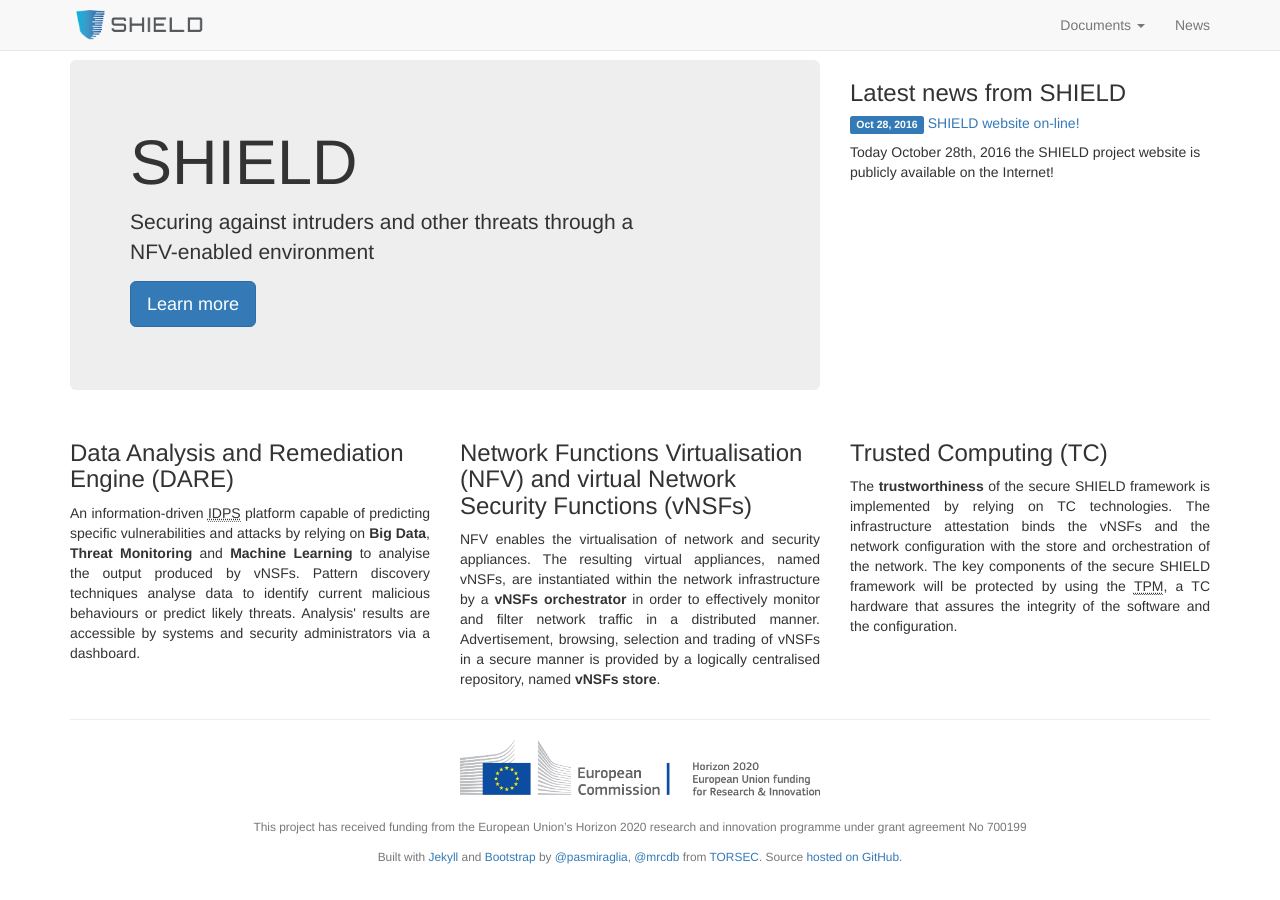
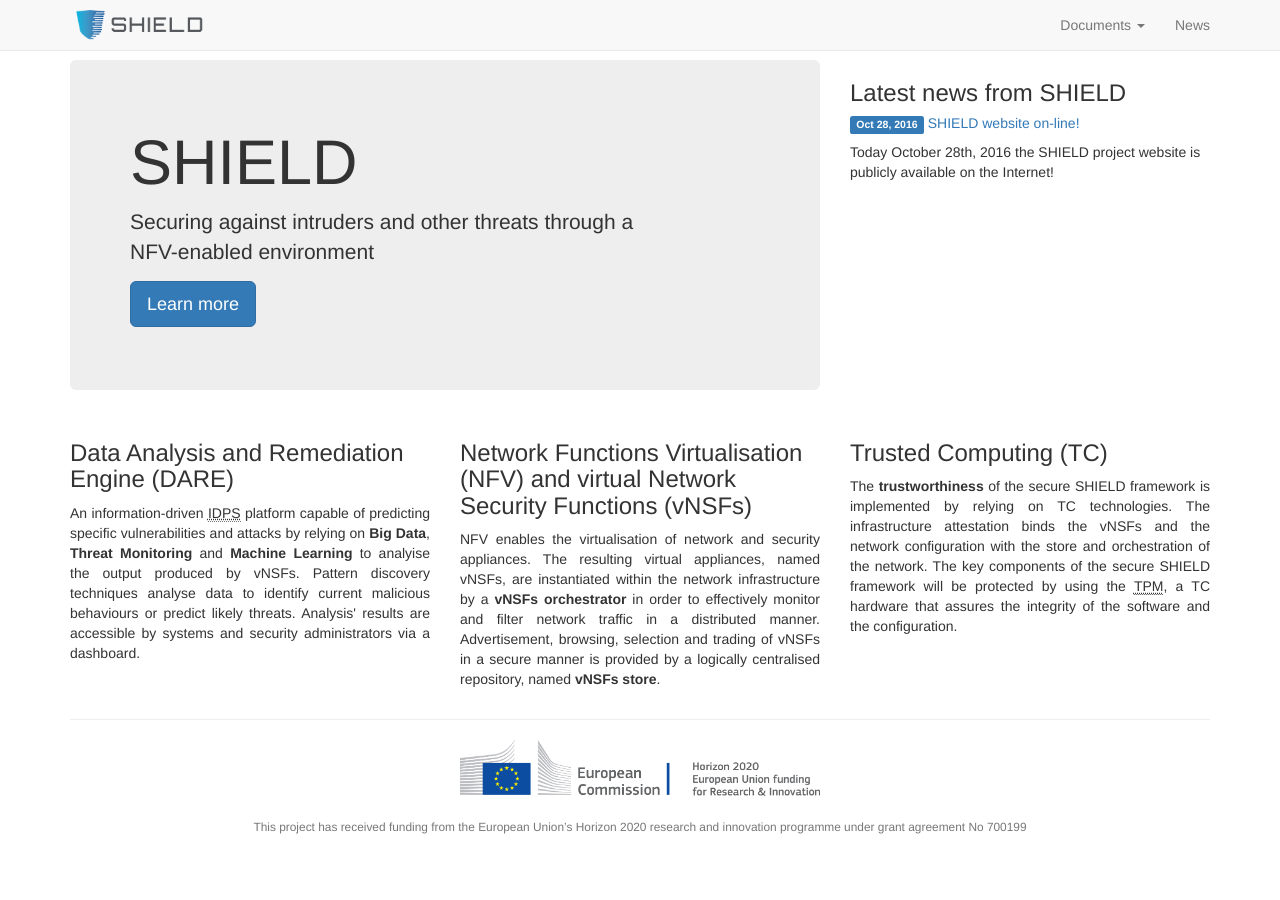
Before and after one commit to torsec/shield-h2020, a Jekyll site: the page built from index.html, in a window 1280 px wide. Built offline with Jekyll 4.4.1, drawn with Linux system fonts in a browser that asks for light colours.

Commit message:
Authors removed from footer

```diff
--- a/_includes/footer.html
+++ b/_includes/footer.html
@@ -18,16 +18,6 @@
           700199
         </small>
         </p>
-        <p class="text-center text-muted">
-        <small>
-          Built with <a href="https://jekyllrb.com/" target="_blank">Jekyll</a>
-          and <a href="http://getbootstrap.com" target="_blank">Bootstrap</a>
-          by <a href="https://twitter.com/pasmiraglia" target="_blank">@pasmiraglia</a>,
-		  <a href="https://github.com/mrcdb" target="_blank">@mrcdb</a>
-		  from <a href="http://security.polito.it" target="_blank">TORSEC</a>.
-          Source <a href="https://github.com/torsec/shield-h2020" target="_blank">hosted on GitHub</a>.
-        </small>
-        </p>
       </div>
     </div>
   </div>
```
